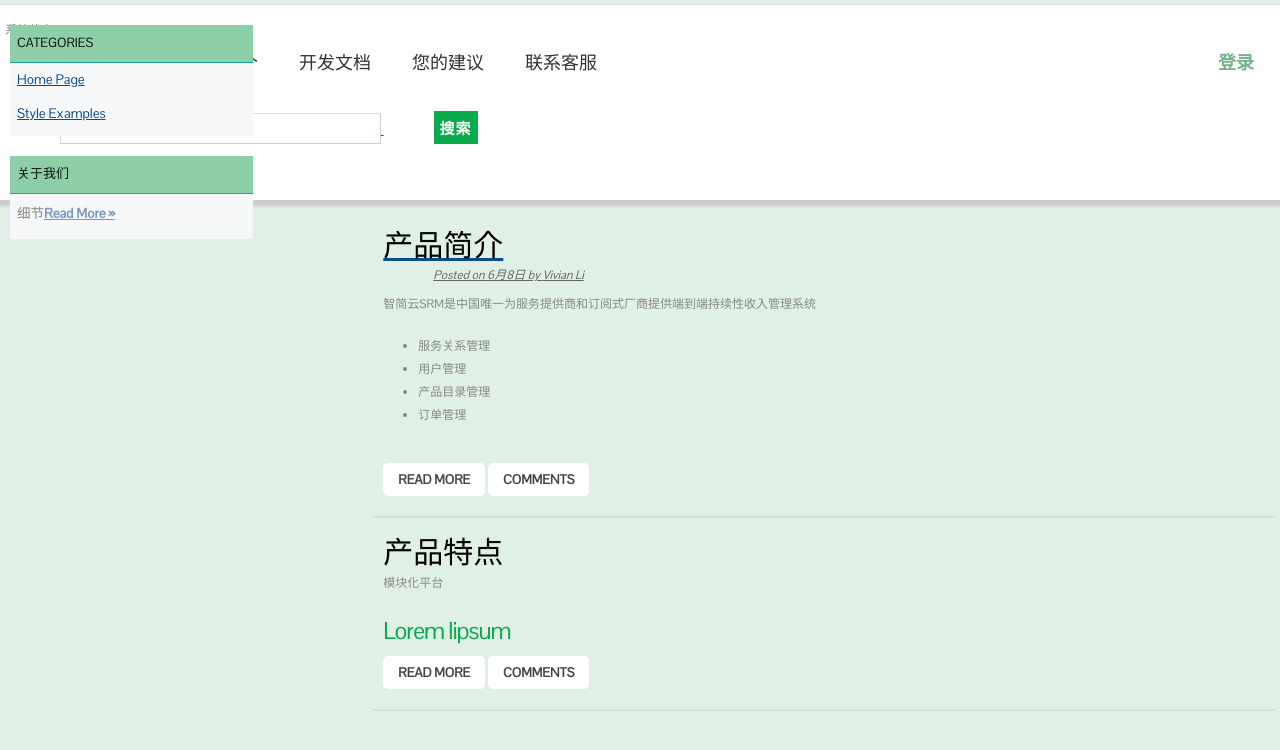
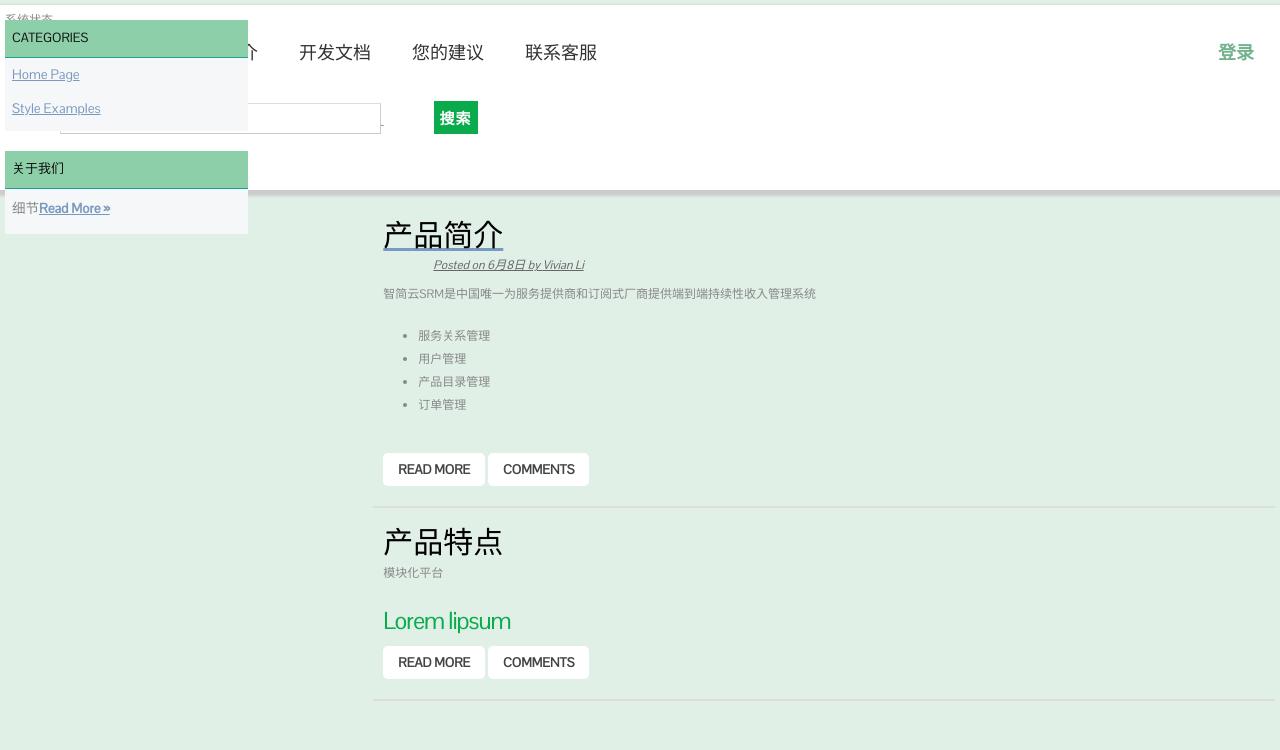
Before and after one commit to dreampivot/slipscloud.github.io, a Jekyll site: the page help/help-index.html, which Jekyll copies as it is, in a window 1280 px wide. Shown: the top 750 px of the page. Built offline with Jekyll 4.4.1, drawn with Linux system fonts in a browser that asks for light colours.

Commit message:
Update help-index.html

```diff
--- a/help/help-index.html
+++ b/help/help-index.html
@@ -5,7 +5,7 @@
 <meta http-equiv="Content-Type" content="text/html; charset=utf-8" />
 <title>智简云帮助中心</title>
 <link rel="stylesheet" href="help-styles.css" type="text/css" />
-<link rel="stylesheet" href="second.css" type="text/css" />
+
 
 </head>
 <body>
```
